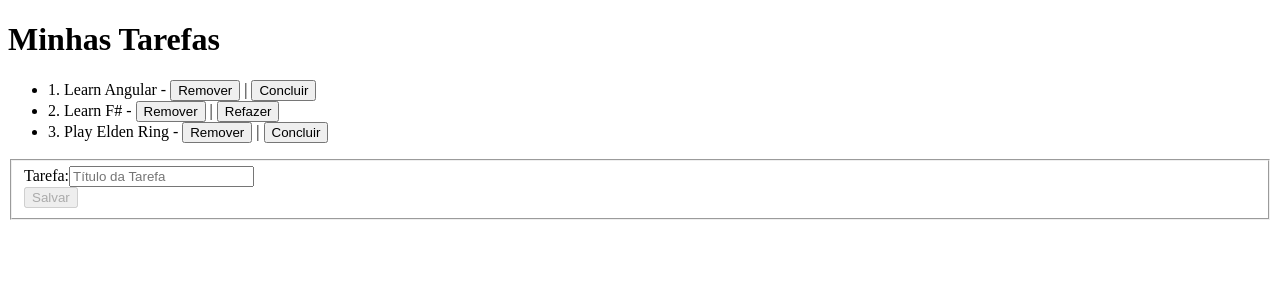
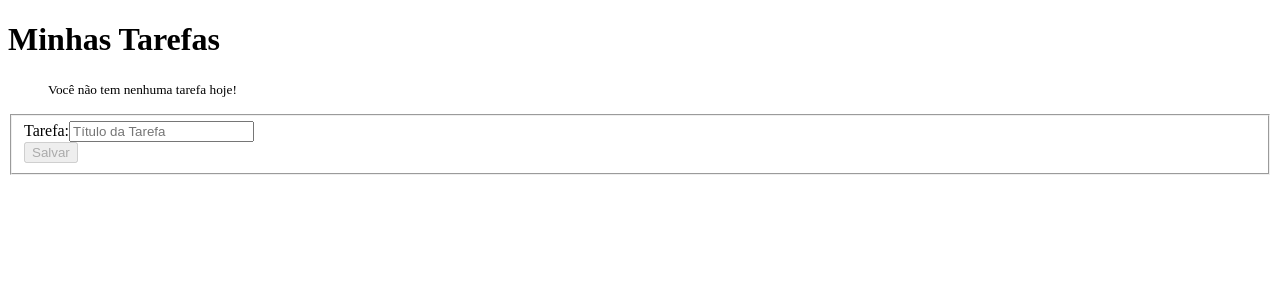
Before and after one commit to antoniogomes94/todo, an Angular app: page / in a window 1280 px wide. Shown: the top 300 px of the page. Built offline with nearby package versions, Linux system fonts and the light colour scheme.

Commit message:
Adicionando novos itens

```diff
--- a/src/app/app.component.html
+++ b/src/app/app.component.html
@@ -1,6 +1,7 @@
 <h1>{{title}}</h1>
 
 <ul>
+    <p *ngIf="todos.length == 0"><small>Você não tem nenhuma tarefa hoje!</small></p>
     <li *ngFor="let todo of todos">{{todo.id}}. {{ todo.title }} -
         <button (click)="remove(todo)">Remover</button> |
         <button *ngIf="!todo.done" (click)="markAsDone(todo)">Concluir</button>
@@ -8,7 +9,7 @@
     </li>
 </ul>
 
-<form [formGroup]="form" (ngSubmit)="processarLogin()">
+<form [formGroup]="form" (ngSubmit)="add()">
     <fieldset>
         <label>Tarefa:</label>
         <input type="text" placeholder="Título da Tarefa" maxlength="60" formControlName="title"><br/>
--- a/src/app/app.component.ts
+++ b/src/app/app.component.ts
@@ -20,12 +20,18 @@
         Validators.required,
       ])]
     });
-
-    this.todos.push(new Todo(1, 'Learn Angular', false));
-    this.todos.push(new Todo(2, 'Learn F#', true));
-    this.todos.push(new Todo(3, 'Play Elden Ring', false));
   }
 
+  add() {
+    const title = this.form.controls['title'].value;
+    const id = this.todos.length + 1;
+    this.todos.push(new Todo(id, title, false));
+    this.clear();
+  }
+
+  clear() {
+    this.form.reset();
+  }
 
   remove(todo: Todo){
     const index = this.todos.indexOf(todo);
```
